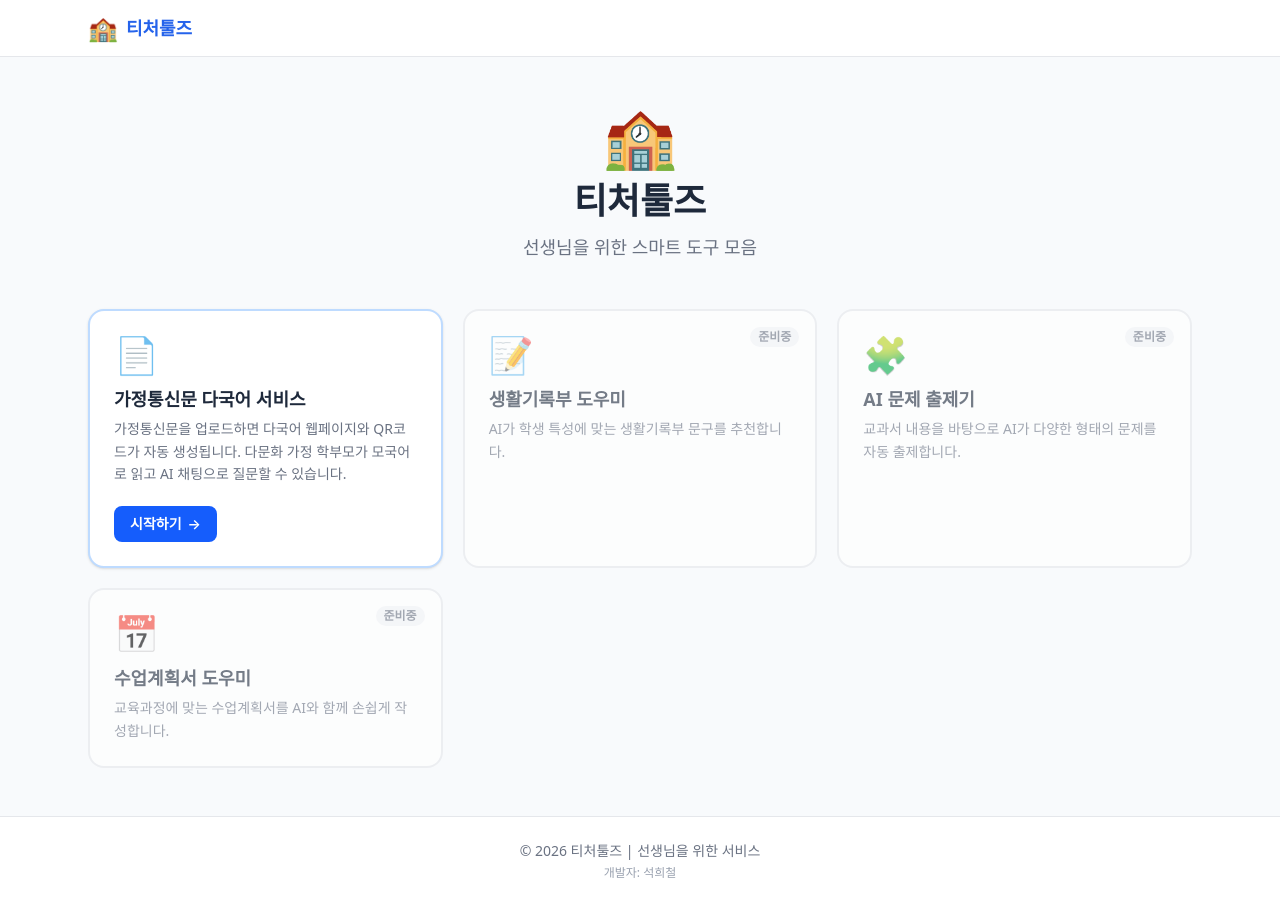
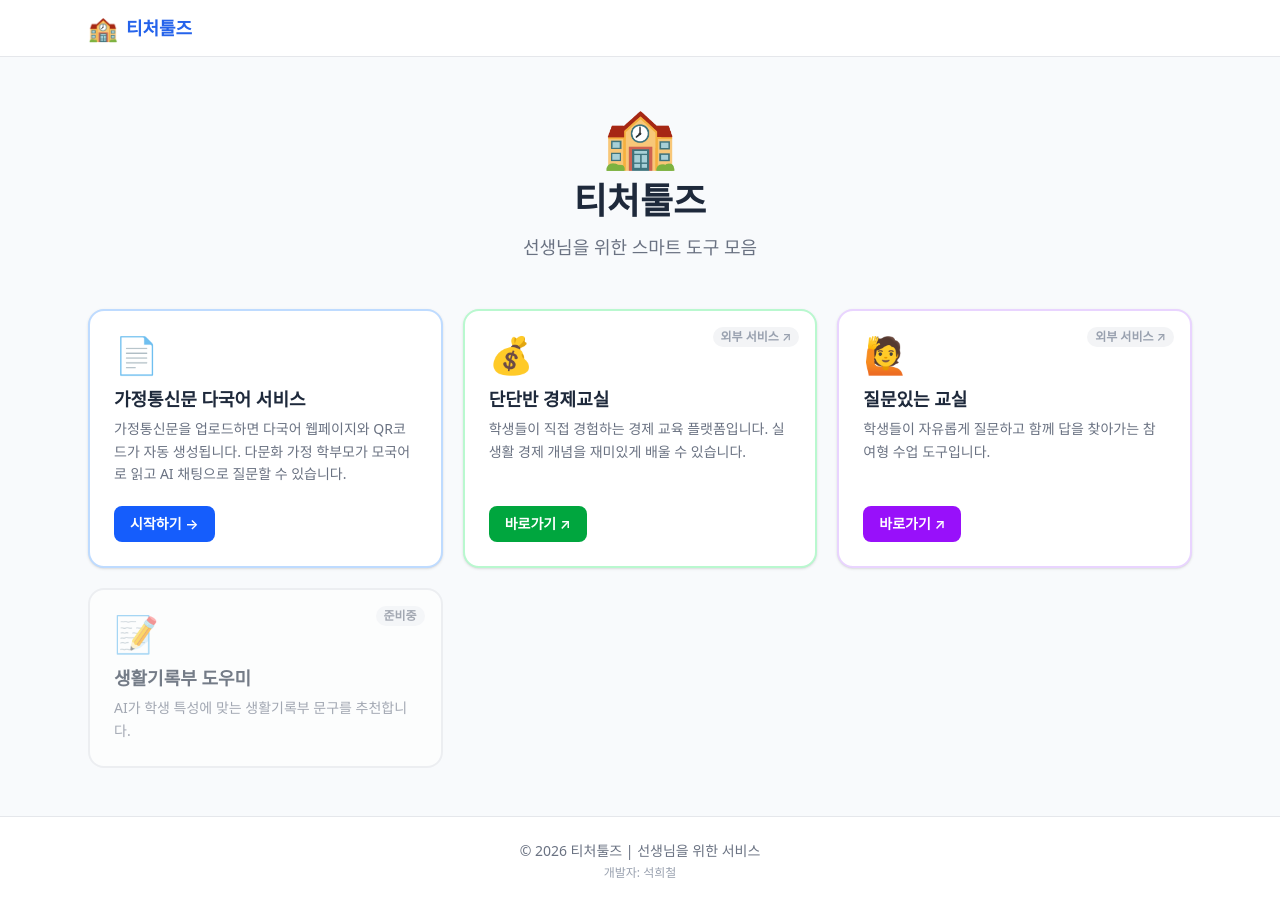
Before and after one commit to sirons84/teachertools, a Next.js app: page / in a window 1280 px wide. Built offline with nearby package versions, Linux system fonts and the light colour scheme; a web font is replaced by a local one.

Commit message:
feat: add 단단반 경제교실, 질문있는 교실 external service cards

```diff
--- a/components/layout/ServiceCard.tsx
+++ b/components/layout/ServiceCard.tsx
@@ -1,11 +1,11 @@
 import Link from "next/link";
 import type { ServiceItem } from "@/constants/services";
 
-const COLOR_MAP: Record<string, { card: string; badge: string; btn: string }> = {
-  blue:   { card: "border-blue-200 hover:border-blue-400 hover:shadow-blue-100",   badge: "bg-blue-100 text-blue-700",   btn: "bg-blue-600 hover:bg-blue-700 text-white" },
-  green:  { card: "border-green-200 hover:border-green-400 hover:shadow-green-100", badge: "bg-green-100 text-green-700", btn: "bg-green-600 hover:bg-green-700 text-white" },
-  purple: { card: "border-purple-200",                                              badge: "bg-purple-100 text-purple-700", btn: "" },
-  orange: { card: "border-orange-200",                                              badge: "bg-orange-100 text-orange-700", btn: "" },
+const COLOR_MAP: Record<string, { card: string; btn: string }> = {
+  blue:   { card: "border-blue-200 hover:border-blue-400 hover:shadow-blue-100",   btn: "bg-blue-600 hover:bg-blue-700 text-white" },
+  green:  { card: "border-green-200 hover:border-green-400 hover:shadow-green-100", btn: "bg-green-600 hover:bg-green-700 text-white" },
+  purple: { card: "border-purple-200 hover:border-purple-400 hover:shadow-purple-100", btn: "bg-purple-600 hover:bg-purple-700 text-white" },
+  orange: { card: "border-orange-200", btn: "" },
 };
 
 interface Props {
@@ -21,12 +21,20 @@ export default function ServiceCard({ service }: Props) {
       className={`
         relative bg-white rounded-2xl border-2 p-6 flex flex-col gap-3 h-full
         transition-all duration-200
-        ${isActive ? `${colors.card} shadow-sm hover:shadow-lg cursor-pointer` : "border-gray-200 opacity-60 cursor-not-allowed"}
+        ${isActive
+          ? `${colors.card} shadow-sm hover:shadow-lg cursor-pointer`
+          : "border-gray-200 opacity-60 cursor-not-allowed"}
       `}
     >
       {!isActive && (
         <span className="absolute top-4 right-4 text-xs font-semibold bg-gray-100 text-gray-500 px-2 py-0.5 rounded-full">
           준비중
+        </span>
+      )}
+
+      {service.external && (
+        <span className="absolute top-4 right-4 text-xs font-semibold bg-gray-100 text-gray-400 px-2 py-0.5 rounded-full">
+          외부 서비스 ↗
         </span>
       )}
 
@@ -46,7 +54,7 @@ export default function ServiceCard({ service }: Props) {
           <span
             className={`inline-flex items-center gap-1.5 px-4 py-2 rounded-lg text-sm font-semibold transition-colors ${colors.btn}`}
           >
-            시작하기 <span>→</span>
+            {service.external ? "바로가기 ↗" : "시작하기 →"}
           </span>
         </div>
       )}
@@ -54,7 +62,15 @@ export default function ServiceCard({ service }: Props) {
   );
 
   if (isActive) {
-    return <Link href={service.href} className="block h-full">{cardContent}</Link>;
+    return (
+      <Link
+        href={service.href}
+        className="block h-full"
+        {...(service.external ? { target: "_blank", rel: "noopener noreferrer" } : {})}
+      >
+        {cardContent}
+      </Link>
+    );
   }
 
   return <div className="h-full">{cardContent}</div>;
--- a/constants/services.ts
+++ b/constants/services.ts
@@ -4,6 +4,7 @@ export interface ServiceItem {
   description: string;
   icon: string;
   href: string;
+  external?: boolean;
   status: "active" | "coming-soon";
   color: string;
 }
@@ -20,30 +21,32 @@ export const SERVICES: ServiceItem[] = [
     color: "blue",
   },
   {
+    id: "economy-class",
+    title: "단단반 경제교실",
+    description: "학생들이 직접 경험하는 경제 교육 플랫폼입니다. 실생활 경제 개념을 재미있게 배울 수 있습니다.",
+    icon: "💰",
+    href: "https://tax-ashy.vercel.app/",
+    external: true,
+    status: "active",
+    color: "green",
+  },
+  {
+    id: "question-class",
+    title: "질문있는 교실",
+    description: "학생들이 자유롭게 질문하고 함께 답을 찾아가는 참여형 수업 도구입니다.",
+    icon: "🙋",
+    href: "https://ulsan.it/",
+    external: true,
+    status: "active",
+    color: "purple",
+  },
+  {
     id: "report-helper",
     title: "생활기록부 도우미",
     description: "AI가 학생 특성에 맞는 생활기록부 문구를 추천합니다.",
     icon: "📝",
     href: "/services/report-helper",
     status: "coming-soon",
-    color: "green",
-  },
-  {
-    id: "quiz-maker",
-    title: "AI 문제 출제기",
-    description: "교과서 내용을 바탕으로 AI가 다양한 형태의 문제를 자동 출제합니다.",
-    icon: "🧩",
-    href: "/services/quiz-maker",
-    status: "coming-soon",
-    color: "purple",
-  },
-  {
-    id: "lesson-planner",
-    title: "수업계획서 도우미",
-    description: "교육과정에 맞는 수업계획서를 AI와 함께 손쉽게 작성합니다.",
-    icon: "📅",
-    href: "/services/lesson-planner",
-    status: "coming-soon",
     color: "orange",
   },
 ];
```
